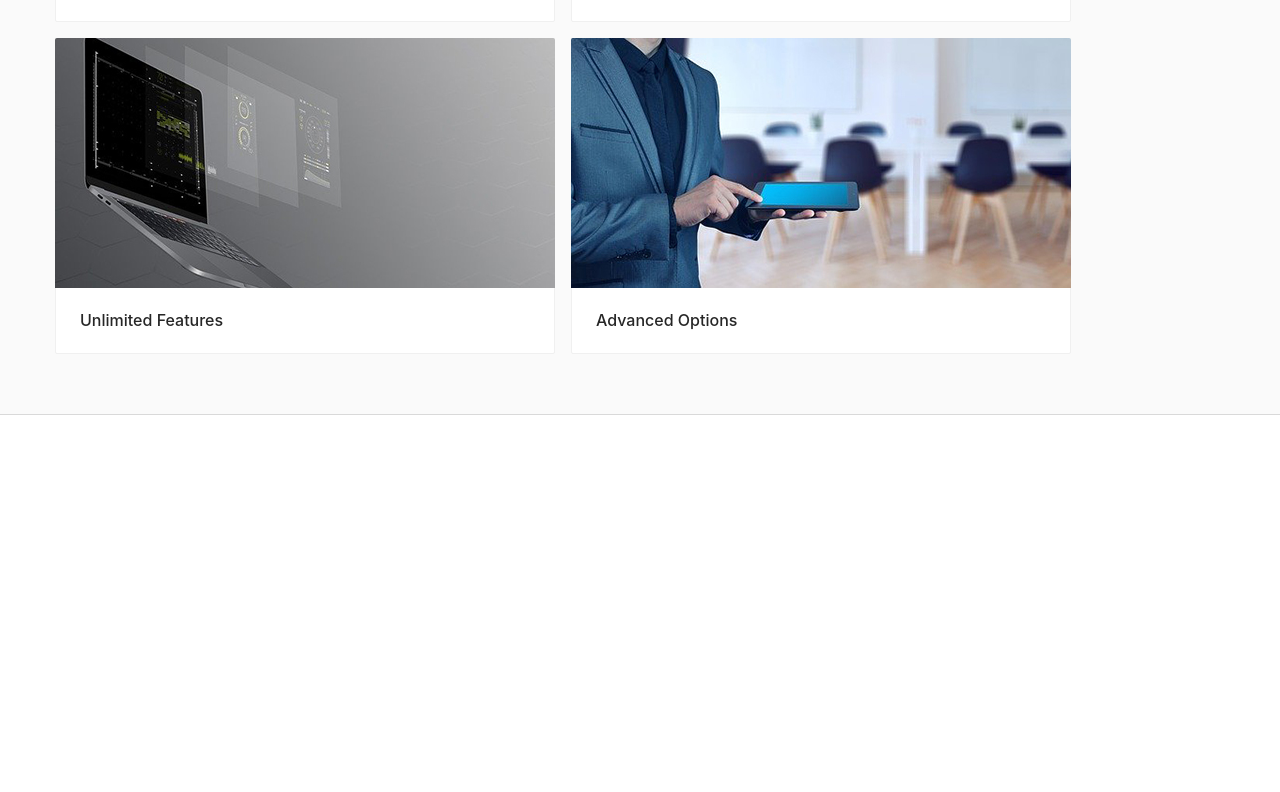
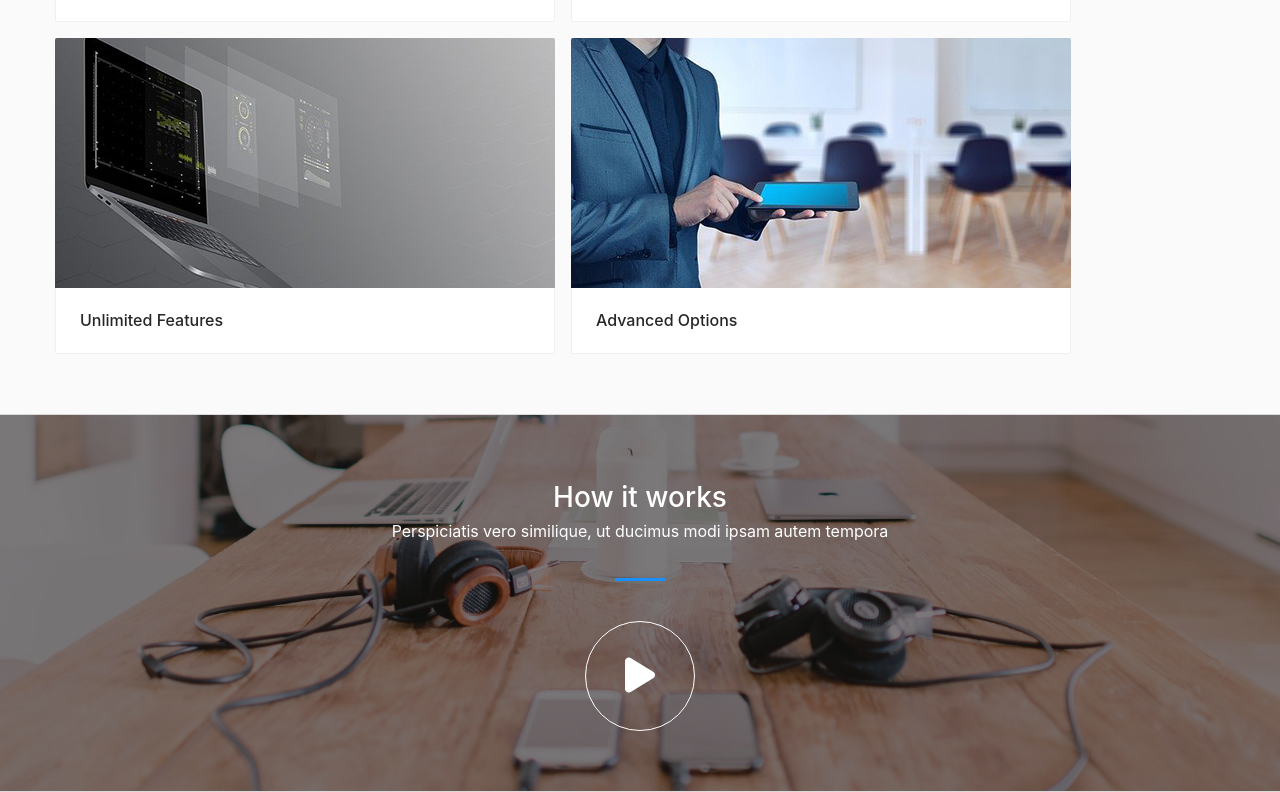
Before and after one commit to vitalyabedik/edu.ant-design.techSite, a React (Create React App) app: page / in a window 1280 px wide. Shown: the part 2225-3017 px from the top of the page. Before the commit the page ends 2640 px from the top, so only its background shows below. Built offline with nearby package versions, Linux system fonts and the light colour scheme.

Commit message:
creating works component

```diff
--- /dev/null
+++ b/src/components/home/works.js
@@ -0,0 +1,54 @@
+import React from 'react';
+
+import { useState } from 'react';
+import { Modal, Button } from 'antd';
+
+function AppWorks() {
+    const [isModalVisible, setIsModalVisible] = useState(false);
+
+    const showModal = () => {
+        setIsModalVisible(true);
+    };
+
+    const handleOk = () => {
+        setIsModalVisible(false);
+    };
+
+    const handleCancel = () => {
+        setIsModalVisible(false);
+    };
+    return (
+        <div className='block worksBlock'>
+            <div className='container-fluid'>
+                <div className='titleHolder'>
+                    <h2>How it works</h2>
+                    <p>
+                        Perspiciatis vero similique, ut ducimus modi ipsam autem
+                        tempora
+                    </p>
+                </div>
+                <div className='contentHolder'>
+                    <Button type='large' onClick={showModal}>
+                        <i className='fas fa-play'></i>
+                    </Button>
+                </div>
+                <Modal
+                    title='Woocommerce Tutorial'
+                    visible={isModalVisible}
+                    onCancel={handleCancel}
+                    footer={null}
+                    destroyOnClose={true}
+                >
+                    <iframe
+                        title='Woocommerce Tutorial'
+                        width='100%'
+                        height='350'
+                        src='https://www.youtube.com/embed/8f8_JYIzOno?list=PLiUrl-SQRR7LQINGQGE99pXWDuKq4SxfU'
+                    ></iframe>
+                </Modal>
+            </div>
+        </div>
+    );
+}
+
+export default AppWorks;
--- a/src/components/views/home.js
+++ b/src/components/views/home.js
@@ -3,6 +3,7 @@
 import AppHero from '../home/hero';
 import AppAbout from '../home/about';
 import AppFeature from '../home/feature';
+import AppWorks from '../home/works';
 
 function AppHome() {
     return (
@@ -10,6 +11,7 @@
             <AppHero />
             <AppAbout />
             <AppFeature />
+            <AppWorks />
         </div>
     );
 }
```
